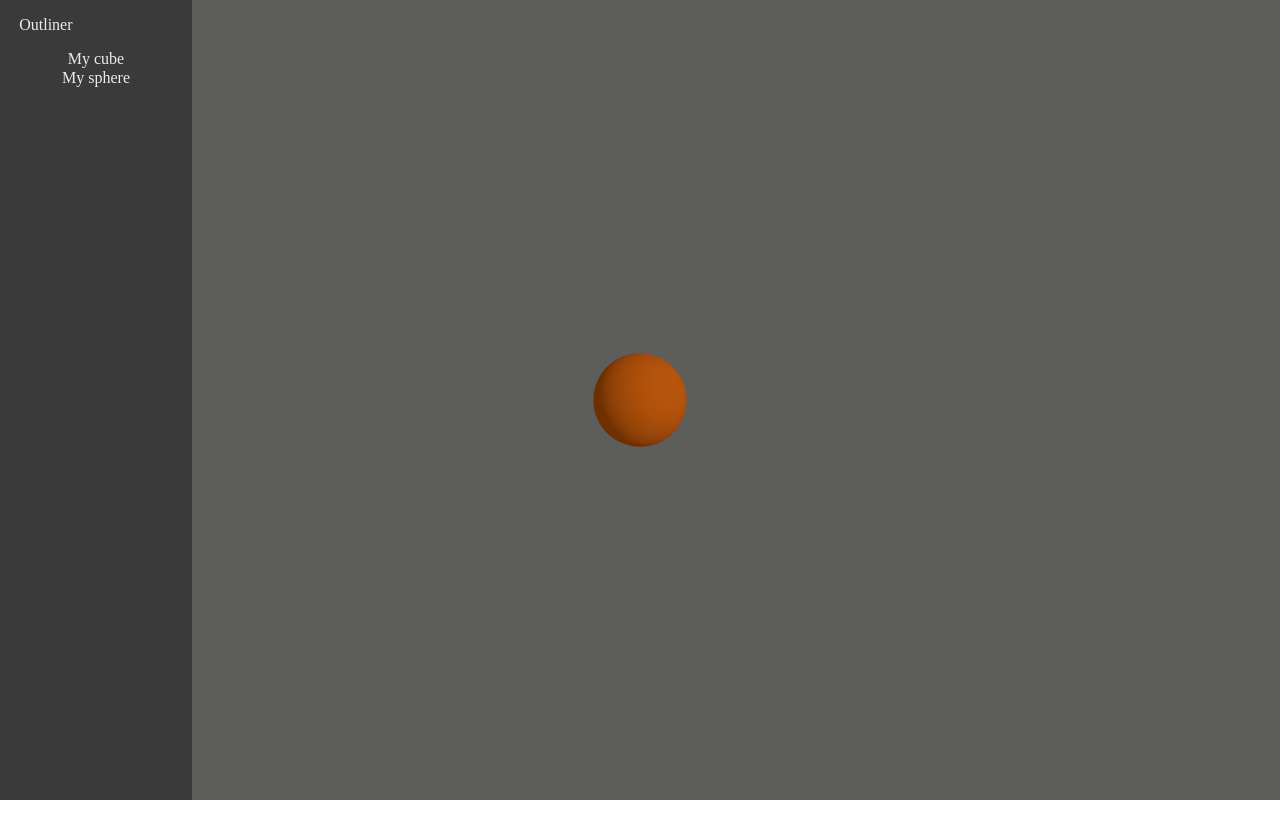
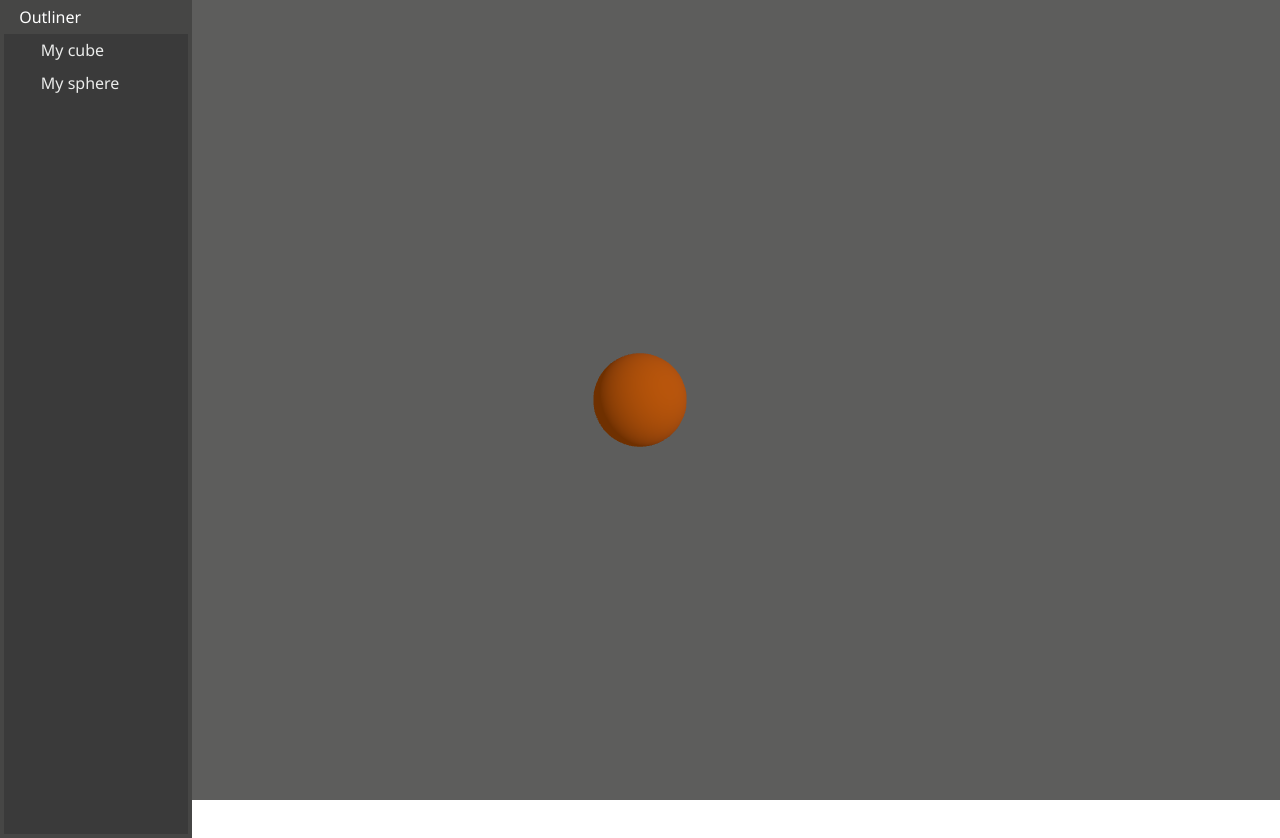
Before and after one commit to isaacemilien/W3D, a website built with Vite: page index.html in a window 1280 px wide. Before the commit the page ends 800 px from the top, so only its background shows below. Built offline with nearby package versions, Linux system fonts and the light colour scheme.

Commit message:
Updates to outliner UI styling

```diff
--- a/index.html
+++ b/index.html
@@ -7,17 +7,20 @@
   <title>Vite App</title>
   <link rel="stylesheet" href="src/normalise.css">
   <link rel="stylesheet" href="src/style.css">
+  <link href="https://fonts.googleapis.com/css2?family=Noto+Sans:wght@400;700&display=swap" rel="stylesheet">
 </head>
 
 <body>
   <script type="module" src="/src/main.js"></script>
-  <div id="outliner">
-    <p>Outliner</p>
-    <ul id="scene-graph">
-      <li>
-        <button>111</button>
-      </li>
-    </ul>
+  <div id="outliner-container">
+    <p id="outliner-title">Outliner</p>
+    <div id="outliner-content">
+      <ul id="scene-graph">
+        <li>
+          <button>111</button>
+        </li>
+      </ul>
+    </div>
   </div>
 </body>
 
--- a/src/style.css
+++ b/src/style.css
@@ -1,21 +1,34 @@
-#outliner {
+body {
+  font-family: 'Noto Sans', Arial, sans-serif;
+}
+
+#outliner-container {
   position: absolute;
+  background-color: #3a3a3a;
   width: 15%;
   height: 100%;
-  background-color: #3a3a3a;
 }
 
-#outliner p{
-  color: #ebeceb;
+#outliner-title {
+  color: #ffffff;
   padding-left: 10%;
+  margin: 0;
+  padding: 4% 0 4% 10%;
+  background-color: #464645;
 }
 
-#outliner ul {
-  list-style-type: none;
+#outliner-content {
+  height: 100%;
+  background-color: #3a3a3a;
+  border: 4px solid #464645;
+  border-top: none;
+}
+
+#outliner-content ul {
   padding-left: 0;
 }
 
-#outliner ul li button {
+#outliner-content ul li button {
   width: 100%;
   border-radius: 0;
   background: none;
@@ -25,8 +38,20 @@
   font: inherit;
   cursor: pointer;
   outline: inherit;
+  text-align: left;
+  padding: 4% 0 4% 20%;
 }
 
-#outliner ul li button:hover{
+#outliner-content ul li button:hover {
+  background-color: #303030;
+}
+
+#scene-graph{
+  margin-top: 0;
+}
+
+
+/* Color on selection attempt */
+/* #outliner-content ul li button::selection {
   background-color: #6484a0;
-}
+} */
```
Lines whose indentation alone changed are shown as unchanged.
